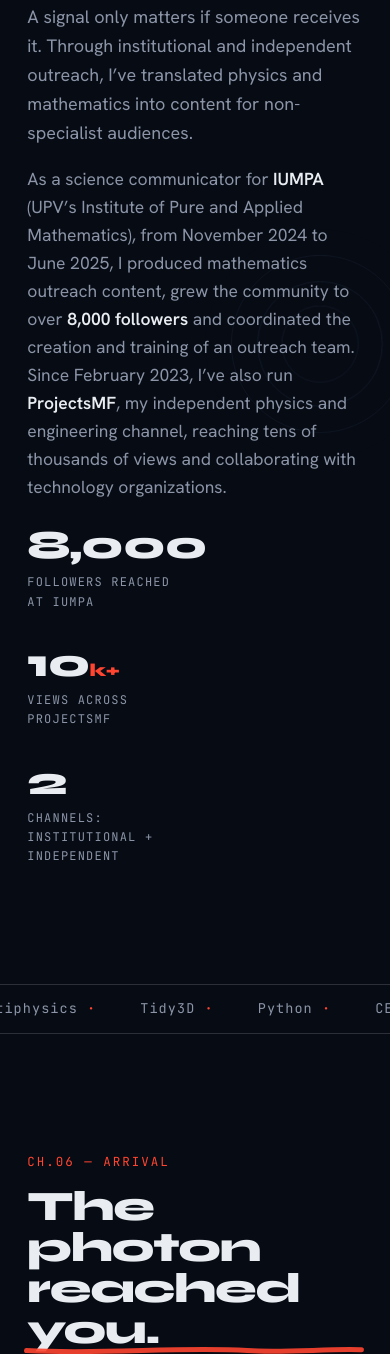
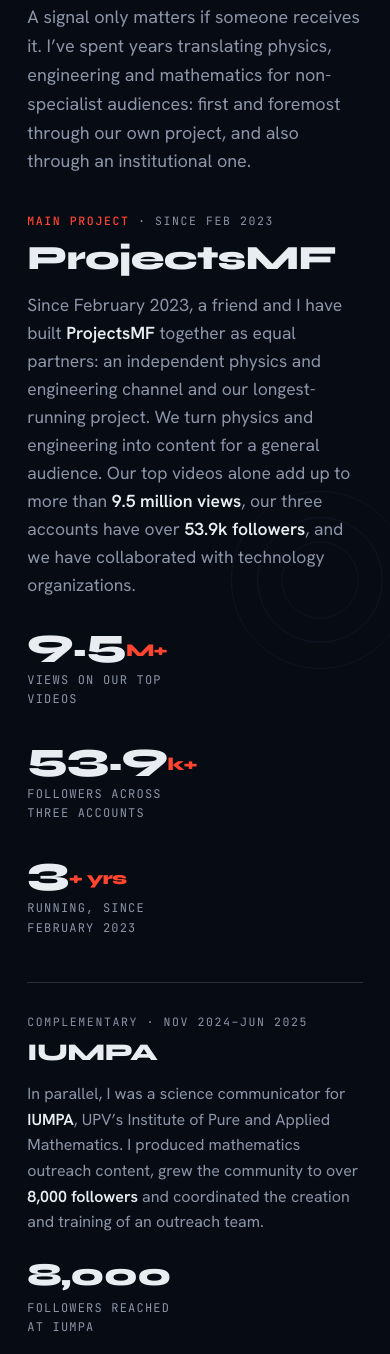
Before and after one commit to mateogajic/mateogajic.github.io, a plain HTML site: page index.html in a window 390 px wide. Shown: the part 7985-9339 px from the top of the page. Drawn offline with Linux system fonts and the light colour scheme; animation ran at ten frames a second.

Commit message:
Restructure Broadcast: ProjectsMF as main project, IUMPA as complementary
- Split the chapter into a main ProjectsMF block and a smaller IUMPA column
- ProjectsMF: co-run with a friend since Feb 2023; 9.5M+ views on top videos, 53.9k+ followers across three accounts
- Separate link rows for ProjectsMF and IUMPA (still hidden until filled)
- Counters now support decimal values

```diff
--- a/index.html
+++ b/index.html
@@ -277,6 +277,17 @@ a{color:inherit}
 
 /* ---------- ch04 broadcast ---------- */
 .broadcast{position:relative;overflow:hidden}
+.bc-grid{position:relative;z-index:1;display:grid;grid-template-columns:minmax(0,1.55fr) minmax(0,1fr);gap:5vw;align-items:start;padding-top:18px;max-width:1240px}
+.bc-block .tag{font-family:var(--mono);font-size:11.5px;letter-spacing:.14em;text-transform:uppercase;color:var(--muted);padding-bottom:10px}
+.bc-block .tag b{color:var(--accent);font-weight:500}
+.bc-block h3{font-family:var(--display);font-weight:800;letter-spacing:-.02em;line-height:1;padding-bottom:16px}
+.bc-main h3{font-size:clamp(34px,4.4vw,58px)}
+.bc-side{border-left:1px solid var(--line);padding-left:clamp(18px,2.5vw,34px)}
+.bc-side h3{font-size:clamp(24px,2.4vw,32px)}
+.bc-side p{font-size:16px}
+.bc-grid .stats{gap:28px clamp(28px,3.5vw,56px)}
+.bc-side .stat .num{font-size:clamp(32px,3.4vw,44px)}
+@media (max-width:900px){.bc-grid{grid-template-columns:minmax(0,1fr);gap:44px}.bc-side{border-left:0;border-top:1px solid var(--line);padding-left:0;padding-top:30px}}
 .bc-rings{position:absolute;right:-12vw;top:50%;transform:translateY(-50%);width:60vw;max-width:760px;aspect-ratio:1;pointer-events:none;opacity:.5}
 .bc-rings i{position:absolute;inset:0;border:1px solid var(--wave);border-radius:50%;opacity:0}
 @media (prefers-reduced-motion:no-preference){
@@ -556,30 +567,52 @@ a{color:inherit}
 <!-- ============ 05 · BROADCAST ============ -->
 <section class="chapter broadcast" data-theme="dark" data-ch="5" id="broadcast">
   <div class="bc-rings" aria-hidden="true"><i></i><i></i><i></i><i></i></div>
-  <p class="eyebrow rv">CH.05 — Broadcast · IUMPA &amp; ProjectsMF</p>
+  <p class="eyebrow rv">CH.05 — Broadcast · ProjectsMF &amp; IUMPA</p>
   <h2 class="rv kin">Physics, amplified</h2>
   <p class="lede rv">
-    A signal only matters if someone receives it. Through institutional and independent
-    outreach, I’ve translated physics and mathematics into content for non-specialist audiences.
+    A signal only matters if someone receives it. I’ve spent years translating physics,
+    engineering and mathematics for non-specialist audiences: first and foremost through
+    our own project, and also through an institutional one.
   </p>
+  <div class="bc-grid">
+    <div class="bc-block bc-main">
+      <p class="tag rv"><b>Main project</b> · since Feb 2023</p>
+      <h3 class="rv">ProjectsMF</h3>
       <p class="rv">
-    As a science communicator for <b>IUMPA</b> (UPV’s Institute of Pure and Applied Mathematics),
-    from November 2024 to June 2025, I produced mathematics outreach content, grew the community
-    to over <b>8,000 followers</b> and coordinated the creation and training of an outreach team.
-    Since February 2023, I’ve also run <b>ProjectsMF</b>, my independent physics and engineering
-    channel, reaching tens of thousands of views and collaborating with technology organizations.
+        Since February 2023, a friend and I have built <b>ProjectsMF</b> together as equal
+        partners: an independent physics and engineering channel and our longest-running project.
+        We turn physics and engineering into content for a general audience. Our top videos alone
+        add up to more than <b>9.5 million views</b>, our three accounts have over
+        <b>53.9k followers</b>, and we have collaborated with technology organizations.
       </p>
       <!-- LINKS: paste each URL inside href=""; empty ones stay hidden. Add or remove platforms as needed -->
       <div class="linkrow rv">
-    <a href="" target="_blank" rel="noopener">ProjectsMF · Instagram ↗</a>
-    <a href="" target="_blank" rel="noopener">ProjectsMF · TikTok ↗</a>
-    <a href="" target="_blank" rel="noopener">ProjectsMF · YouTube ↗</a>
+        <a href="" target="_blank" rel="noopener">Instagram ↗</a>
+        <a href="" target="_blank" rel="noopener">TikTok ↗</a>
+        <a href="" target="_blank" rel="noopener">YouTube ↗</a>
+      </div>
+      <div class="stats">
+        <div class="stat rv"><div class="num"><span data-count="9.5" data-dec="1">0</span><span class="unit">M+</span></div><div class="lbl">views on our top videos</div></div>
+        <div class="stat rv"><div class="num"><span data-count="53.9" data-dec="1">0</span><span class="unit">k+</span></div><div class="lbl">followers across three accounts</div></div>
+        <div class="stat rv"><div class="num"><span data-count="3">0</span><span class="unit">+ yrs</span></div><div class="lbl">running, since February 2023</div></div>
+      </div>
+    </div>
+    <div class="bc-block bc-side">
+      <p class="tag rv">Complementary · Nov 2024–Jun 2025</p>
+      <h3 class="rv">IUMPA</h3>
+      <p class="rv">
+        In parallel, I was a science communicator for <b>IUMPA</b>, UPV’s Institute of Pure and
+        Applied Mathematics. I produced mathematics outreach content, grew the community to over
+        <b>8,000 followers</b> and coordinated the creation and training of an outreach team.
+      </p>
+      <!-- LINKS: paste the URL inside href="" to show the button -->
+      <div class="linkrow rv">
         <a href="" target="_blank" rel="noopener">IUMPA outreach ↗</a>
       </div>
       <div class="stats">
         <div class="stat rv"><div class="num"><span data-count="8000">0</span></div><div class="lbl">followers reached at IUMPA</div></div>
-    <div class="stat rv"><div class="num"><span data-count="10">0</span><span class="unit">k+</span></div><div class="lbl">views across ProjectsMF</div></div>
-    <div class="stat rv"><div class="num"><span data-count="2">0</span></div><div class="lbl">channels: institutional + independent</div></div>
+      </div>
+    </div>
   </div>
 </section>
 
@@ -990,13 +1023,15 @@ a{color:inherit}
       if (!en.isIntersecting) return;
       cIO.unobserve(en.target);
       var el = en.target, target = +el.getAttribute('data-count');
-      if (reduced){ el.textContent = target.toLocaleString('en'); return; }
+      var dec = +(el.getAttribute('data-dec') || 0);
+      function fmt(v){ return v.toLocaleString('en', {minimumFractionDigits:dec, maximumFractionDigits:dec}); }
+      if (reduced){ el.textContent = fmt(target); return; }
       var t0 = null;
       function step(ts){
         if (!t0) t0 = ts;
         var p = Math.min(1, (ts-t0)/1300);
         p = 1 - Math.pow(1-p, 3);
-        el.textContent = Math.round(target*p).toLocaleString('en');
+        el.textContent = fmt(dec ? target*p : Math.round(target*p));
         if (p < 1) requestAnimationFrame(step);
       }
       requestAnimationFrame(step);
```
Lines whose indentation alone changed are shown as unchanged.
